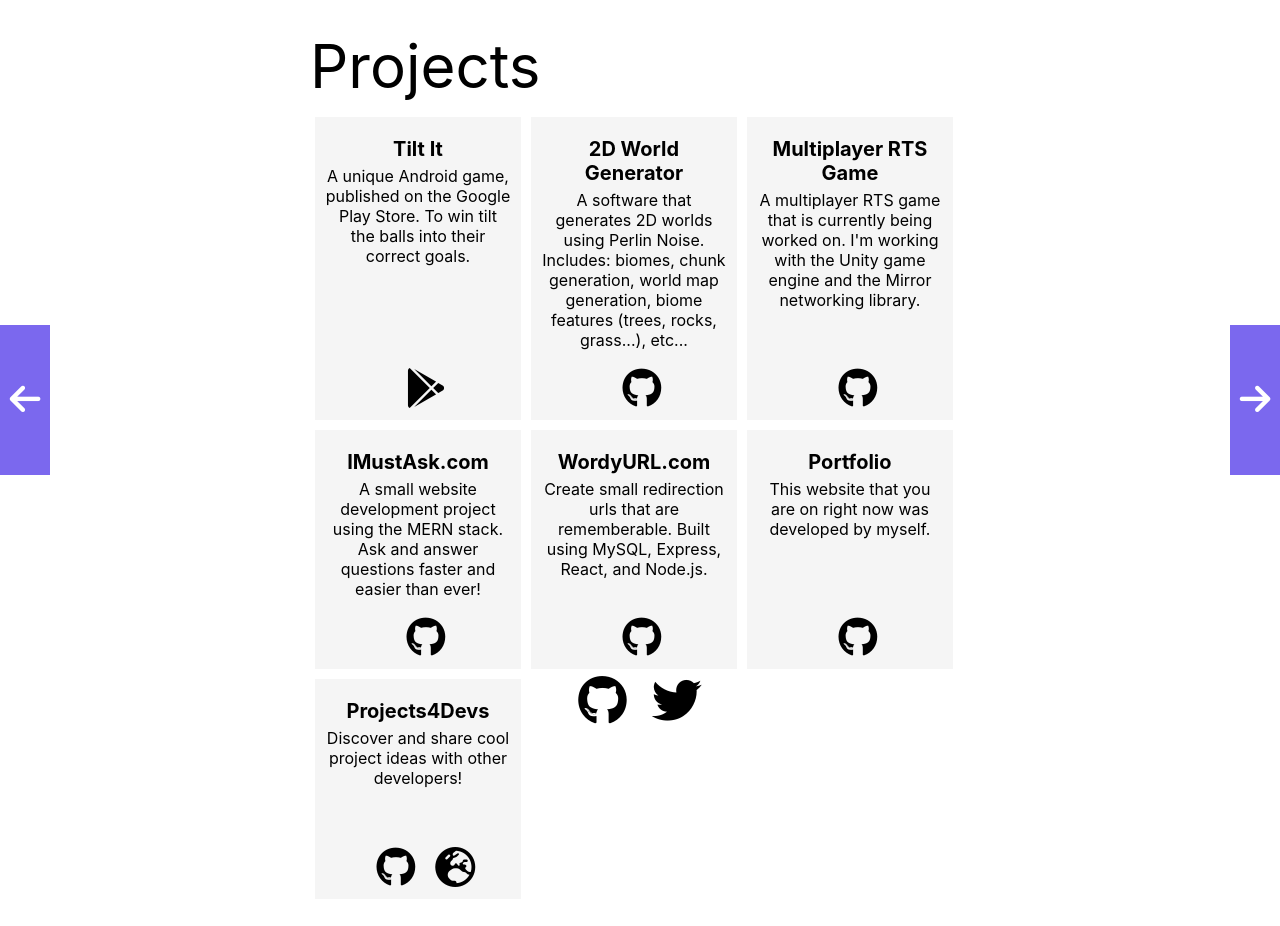
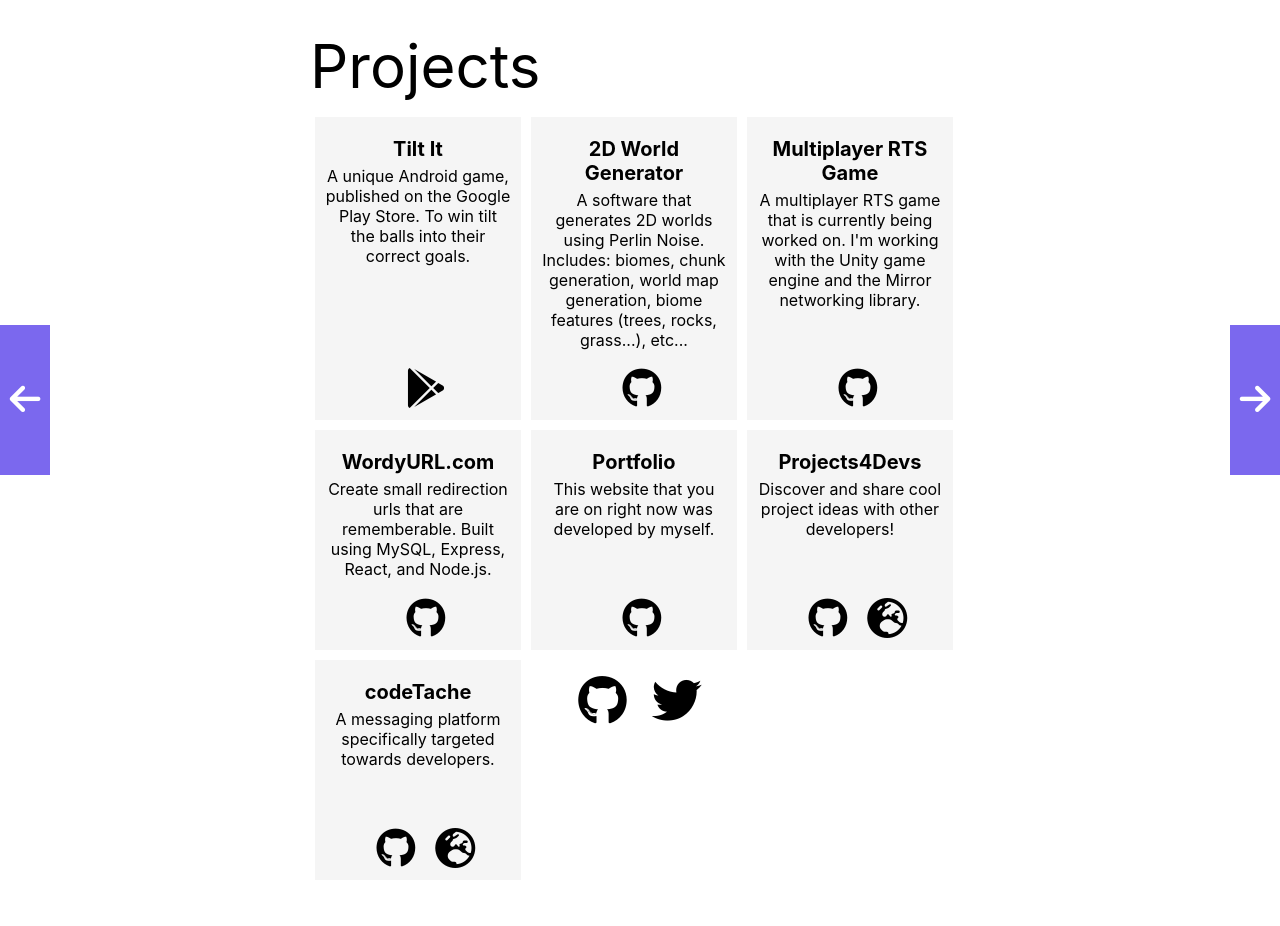
Before and after one commit to CorieW/Portfolio-Front, a React (Create React App) app: page /projects in a window 1280 px wide. Shown: the top 926 px of the page. Built offline with nearby package versions, Linux system fonts and the light colour scheme.

Commit message:
Added codeTache and removed IMustAsk.com.

```diff
--- a/src/components/Projects/Projects.js
+++ b/src/components/Projects/Projects.js
@@ -34,15 +34,6 @@ export default function Projects() {
                     </div>
                 </div>
                 <div className='project'>
-                    <p className='project-name'>IMustAsk.com</p>
-                    <p className='short-description'>A small website development project using the MERN stack. Ask and answer questions faster and easier than ever!</p>
-                    <div className='links'>
-                        <a className='link fab fa-github' href='https://github.com/CorieW/IMustAsk.com' target='_blank' rel='noreferrer'>
-                            <span className='screen-reader-text'>Project's GitHub repository</span>
-                        </a>
-                    </div>
-                </div>
-                <div className='project'>
                     <p className='project-name'>WordyURL.com</p>
                     <p className='short-description'>Create small redirection urls that are rememberable. Built using MySQL, Express, React, and Node.js.</p>
                     <div className='links'>
@@ -72,7 +63,31 @@ export default function Projects() {
                         </a>
                     </div>
                 </div>
+                <div className='project'>
+                    <p className='project-name'>codeTache</p>
+                    <p className='short-description'>A messaging platform specifically targeted towards developers.</p>
+                    <div className='links'>
+                        <a className='link fab fa-github' href='https://github.com/CorieW/codeTache-Client' target='_blank' rel='noreferrer'>
+                            <span className='screen-reader-text'>Project's GitHub repository</span>
+                        </a>
+                        <a className='link fas fa-globe-europe' href='https://codetache.netlify.app/' target='_blank' rel='noreferrer'>
+                            <span className='screen-reader-text'>Project's website</span>
+                        </a>
+                    </div>
+                </div>
             </div>
         </div>
     )
 }
+
+/*
+<div className='project'>
+    <p className='project-name'>IMustAsk.com</p>
+    <p className='short-description'>A small website development project using the MERN stack. Ask and answer questions faster and easier than ever!</p>
+    <div className='links'>
+        <a className='link fab fa-github' href='https://github.com/CorieW/IMustAsk.com' target='_blank' rel='noreferrer'>
+            <span className='screen-reader-text'>Project's GitHub repository</span>
+        </a>
+    </div>
+</div>
+*/
```
